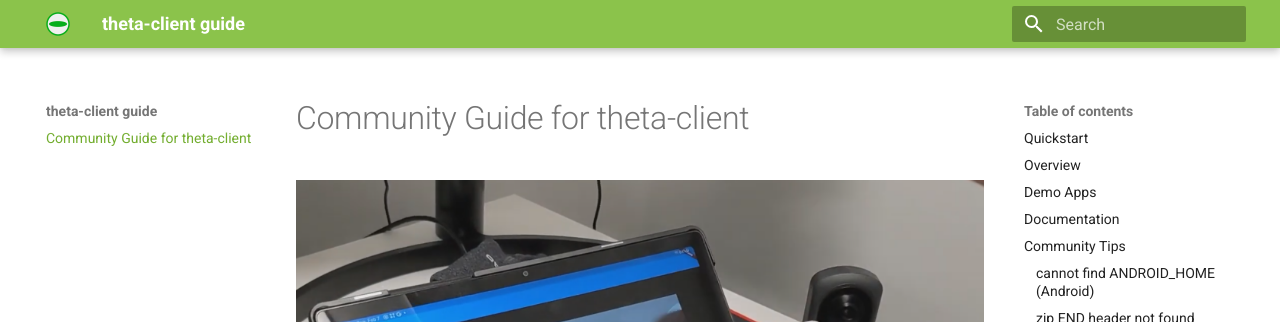
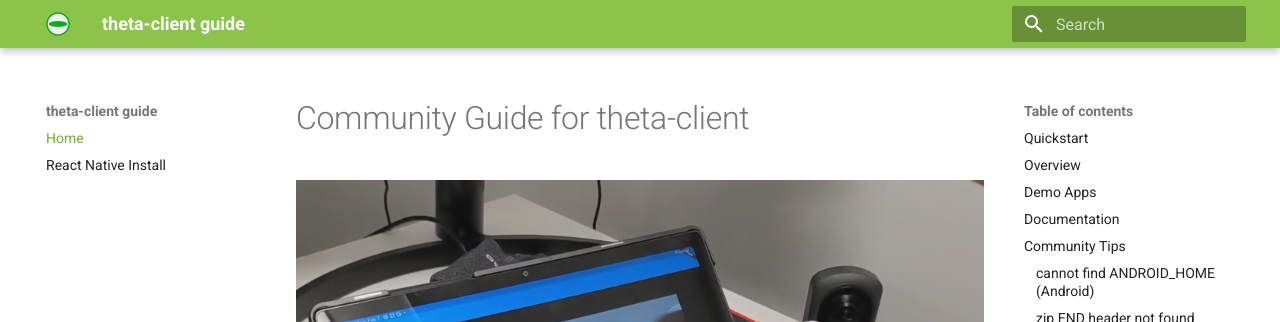
Before and after one commit to theta360developers/theta-client-guide, an MkDocs documentation site: the page built from docs/index.md, in a window 1280 px wide. Shown: the top 322 px of the page. Built offline with MkDocs 1.6.1 and Material for MkDocs 9.7.7, drawn with Linux system fonts in a browser that asks for light colours.

Commit message:
first update

```diff
--- a/mkdocs.yml
+++ b/mkdocs.yml
@@ -11,3 +11,6 @@
     accent: 'lime'
   logo: images/icon/green-logo-192x192.png
   favicon: images/icon/favicon-16x16.png
+nav:
+    - Home: 'index.md'
+    - React Native Install: 'react-native-install.md'
```
Also changed, not shown: docs/react-native-install.md (added, +1 -0 lines).
